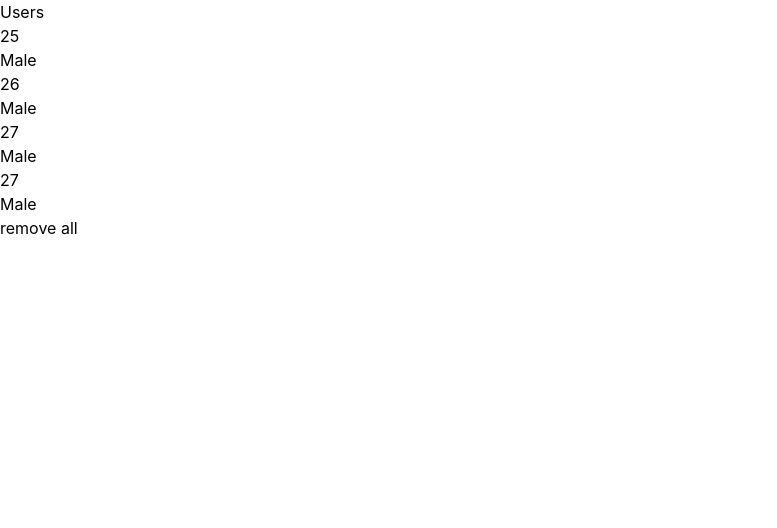
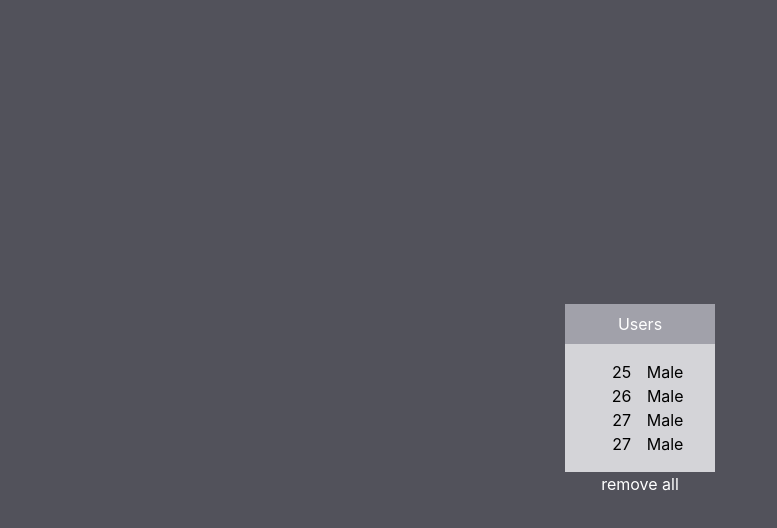
Before and after one commit to Ameer2000Mzori/Birthday-App-React, a React (Create React App) app: page / in a window 1280 px wide. Shown: the top 528 px of the page, without its empty margins (0-777 px from the left). Built offline with nearby package versions, Linux system fonts and the light colour scheme.

Commit message:
added styling with tailwindcss

```diff
--- a/src/component/Users.jsx
+++ b/src/component/Users.jsx
@@ -12,12 +12,20 @@ const Users = () => {
 
   return (
     <>
-      <div>
-        <h1 ref={userTitle}>Users</h1>
-        <ul>
+      <div className="h-[100vh] w-[100vw] flex flex-col text-center items-center justify-center bg-zinc-600 text-white">
+        <h1
+          ref={userTitle}
+          className="w-[150px] h-[40px] bg-zinc-400 flex flex-col text-center items-center justify-center"
+        >
+          Users
+        </h1>
+        <ul className=" bg-zinc-300 p-4 w-[150px] flex flex-col text-center items-center justify-center">
           {users.map((user, indx) => {
             return (
-              <div key={user.indx}>
+              <div
+                key={user.indx}
+                className="flex flex-row text-center items-center justify-evenly w-[100%] text-black"
+              >
                 <li>{user.name} </li>
                 <li>{user.age} </li>
                 <li>{user.gender} </li>
```
